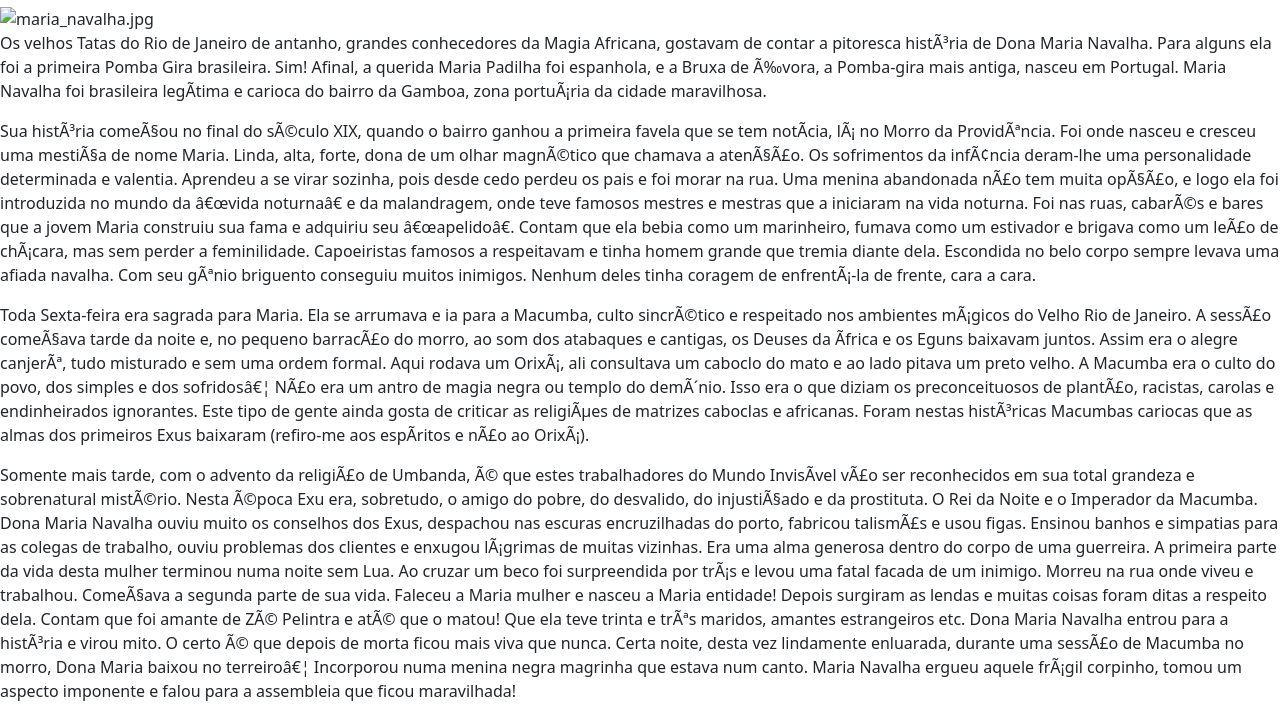
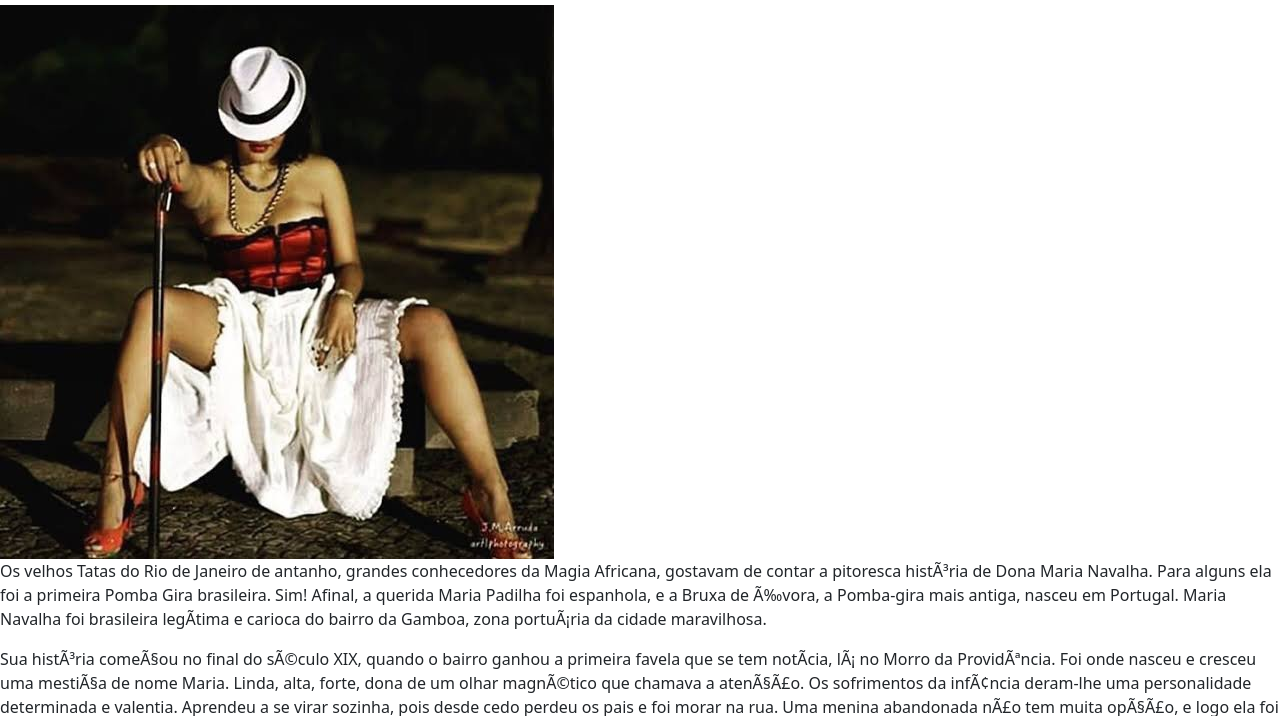
Before and after one commit to Tapiokacarente/1c_liria, a plain HTML site: page index.html in a window 1280 px wide. Shown: the part 144-860 px from the top of the page. Drawn offline with nearby package versions, Linux system fonts and the light colour scheme.

Commit message:
Add files via upload

```diff
--- a/index.html
+++ b/index.html
@@ -36,7 +36,9 @@
 <h1> Maria Navalha</h1>
 <h4>a historia de Maria Navalha </h4>
 
-<img src="" alt="maria_navalha.jpg">
+
+<img src="maria_navalha.jpg" alt="">
+
 
 <p> Os velhos Tatas do Rio de Janeiro de antanho, grandes conhecedores da Magia Africana, gostavam de contar a pitoresca história de Dona Maria Navalha.
     Para alguns ela foi a primeira Pomba Gira brasileira. Sim! Afinal, a querida Maria Padilha foi espanhola, e a Bruxa de Évora, a Pomba-gira mais antiga, nasceu em Portugal.
```
